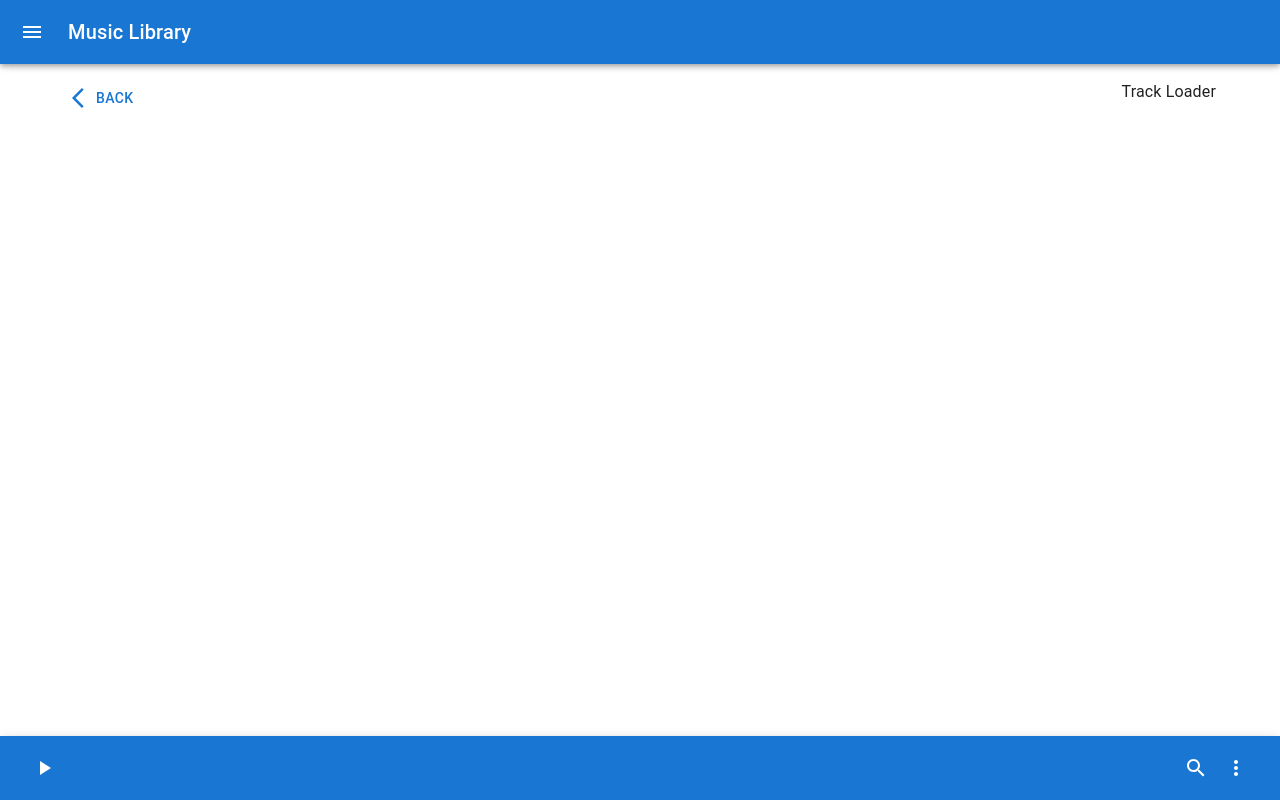
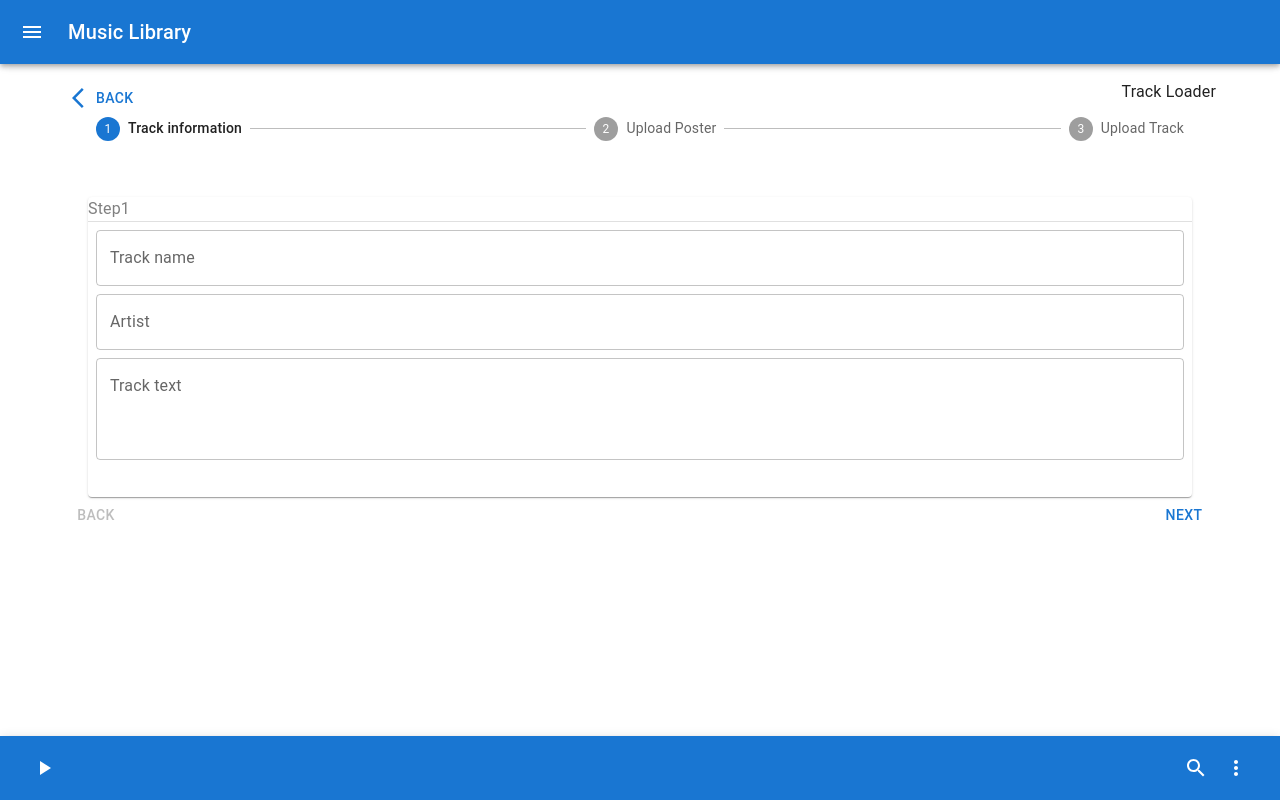
Before and after one commit to stanlys/spotify-client, a Next.js app: page /tracks/create in a window 1280 px wide. Built offline with nearby package versions, Linux system fonts and the light colour scheme.

Commit message:
feat: add StepWrapper

```diff
--- /dev/null
+++ b/components/StepWrapper/FileUpload.tsx
@@ -0,0 +1,36 @@
+import { Box, IconButton, Typography } from "@mui/material";
+import React, { ReactText, useRef } from "react";
+import CloudUploadIcon from "@mui/icons-material/CloudUpload";
+
+interface FileUploadProps {
+  file: any;
+  setFile: Function;
+  accept: string;
+}
+
+const FileUpload: React.FC<FileUploadProps> = ({ file, setFile, accept }) => {
+  const ref = useRef<HTMLInputElement>(null);
+
+  const onChange = (e: React.FormEvent<HTMLInputElement>) => {
+    const files = (e.target as HTMLInputElement).files;
+    if (files) {
+      setFile(files[0]);
+    }
+  };
+
+  return (
+    <Box>
+      <Typography variant="caption">FileUpload</Typography>
+      <IconButton
+        color="primary"
+        component="label"
+        onClick={() => ref.current?.click()}
+      >
+        <CloudUploadIcon />
+      </IconButton>
+      <input hidden accept={accept} type="file" ref={ref} onChange={onChange} />
+    </Box>
+  );
+};
+
+export default FileUpload;
--- a/components/StepWrapper/StepWrapper.tsx
+++ b/components/StepWrapper/StepWrapper.tsx
@@ -1,13 +1,28 @@
-import React from 'react'
+import { Card, Container, Grid, Step, StepLabel, Stepper } from "@mui/material";
+import React, { ReactElement } from "react";
 
 interface StepWrapperProps {
-
+  activeStep: number;
+  children: ReactElement;
 }
 
-const StepWrapper: React.FC<StepWrapperProps> = () => {
+const steps = ["Track information", "Upload Poster", "Upload Track"];
+
+const StepWrapper: React.FC<StepWrapperProps> = ({ activeStep, children }) => {
   return (
-    <div>StepWrapper</div>
-  )
-}
+    <Container>
+      <Stepper activeStep={activeStep}>
+        {steps.map((step, index) => (
+          <Step key={index} completed={activeStep > index}>
+            <StepLabel>{step}</StepLabel>
+          </Step>
+        ))}
+      </Stepper>
+      <Grid container justifyContent={"center"} sx={{ mt: 7, height: 300 }}>
+        <Card sx={{ width: "100%" }}>{children}</Card>
+      </Grid>
+    </Container>
+  );
+};
 
-export default StepWrapper
+export default StepWrapper;
--- a/pages/tracks/create.tsx
+++ b/pages/tracks/create.tsx
@@ -1,12 +1,30 @@
-import { Typography, Box, Button } from "@mui/material";
+import {
+  Typography,
+  Box,
+  Button,
+  Grid,
+  Divider,
+  TextField,
+} from "@mui/material";
 import { useRouter } from "next/router";
-import React from "react";
+import React, { useState } from "react";
 import MainLayout from "../../Layouts/MainLayout";
 import ArrowBackIosIcon from "@mui/icons-material/ArrowBackIos";
 import style from "./common.module.scss";
+import StepWrapper from "../../components/StepWrapper/StepWrapper";
+import FileUpload from "../../components/StepWrapper/FileUpload";
 
 const TrackLoader = () => {
   const router = useRouter();
+  const [page, setPage] = useState<number>(0);
+
+  const next = () => {
+    if (page < 2) setPage((page) => page + 1);
+  };
+
+  const back = () => {
+    if (page > 0) setPage((page) => page - 1);
+  };
 
   return (
     <MainLayout>
@@ -16,6 +34,33 @@ const TrackLoader = () => {
         </Button>
         <Typography>Track Loader</Typography>
       </Box>
+      <StepWrapper activeStep={page}>
+        <Box>
+          <Typography color="GrayText">Step{page + 1}</Typography>
+          <Divider />
+          {page == 0 && (
+            <Grid container direction={"column"} sx={{ p: 1 }} gap={1}>
+              <TextField fullWidth label={"Track name"}></TextField>
+              <TextField fullWidth label={"Artist"}></TextField>
+              <TextField
+                fullWidth
+                label={"Track text"}
+                multiline
+                rows={3}
+              ></TextField>
+            </Grid>
+          )}
+          {page == 1 && (
+            <FileUpload file={""} setFile={() => {}} accept={"image/*"} />
+          )}
+        </Box>
+      </StepWrapper>
+      <Grid container justifyContent={"space-between"}>
+        <Button disabled={page == 0} onClick={back}>
+          Back
+        </Button>
+        <Button onClick={next}>Next</Button>
+      </Grid>
     </MainLayout>
   );
 };
--- a/pages/tracks/index.tsx
+++ b/pages/tracks/index.tsx
@@ -21,7 +21,6 @@ const Tracks = () => {
               component="label"
               onClick={() => router.push("/tracks/create")}
             >
-              {/* <input hidden accept="image/*" type="file" /> */}
               <CloudUploadIcon />
             </IconButton>
           </Grid>
```
